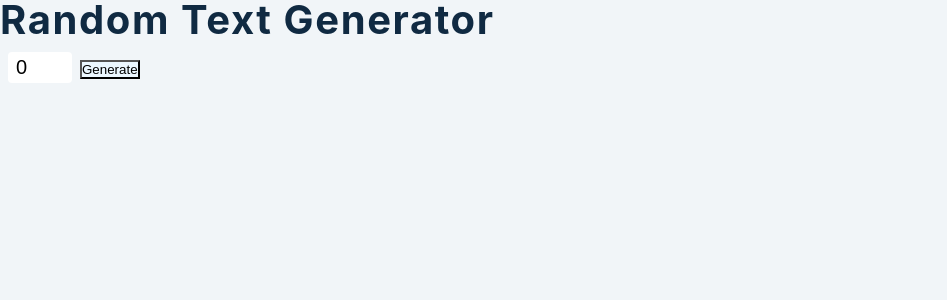
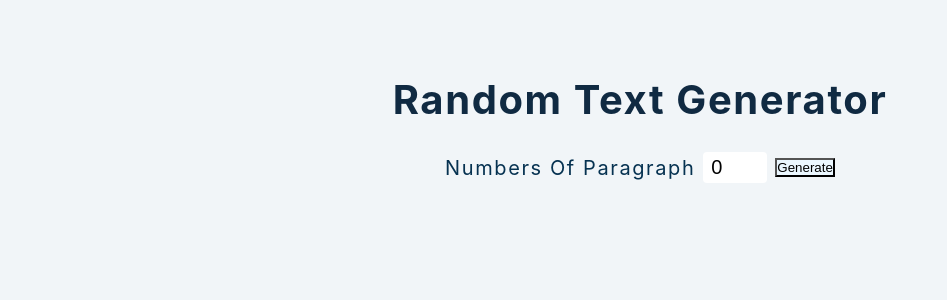
Before and after one commit to pras75299/Randomtext-Generator, a React (Create React App) app: page / in a window 1280 px wide. Shown: the top 300 px of the page, without its empty margins (0-947 px from the left). Built offline with nearby package versions, Linux system fonts and the light colour scheme.

Commit message:
add style to section and form, add logic about if count is less than 0 or greater than the length of data

```diff
--- a/src/App.js
+++ b/src/App.js
@@ -9,14 +9,21 @@ function App() {
 
     let numberCount = parseInt(count);
 
+    if(count <= 0){
+      numberCount = 1;
+    }
+    if(count >= 8) {
+      numberCount = 8;
+    }
+
     setText(data.slice(0, numberCount));
   }
 
   return (
-    <section>
+    <section className="section-center">
       <h2>Random Text Generator</h2>
-      <form onSubmit={handleSubmit}>
-        <label htmlFor="generateCount"></label>
+      <form onSubmit={handleSubmit} className="lorem-form">
+        <label htmlFor="generateCount">Numbers of Paragraph</label>
         <input type="number" id="generateCount" value={count} onChange={(e) => setCount(e.target.value)} />
         <button type="submit">Generate</button>
       </form>
```
